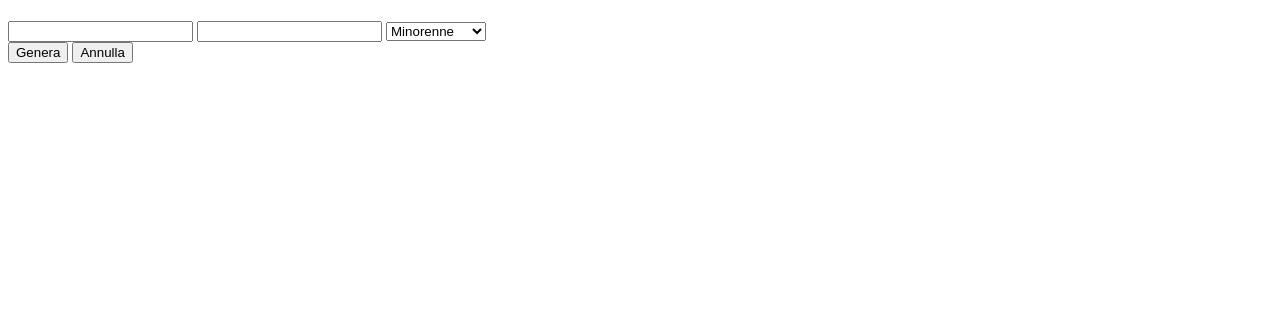
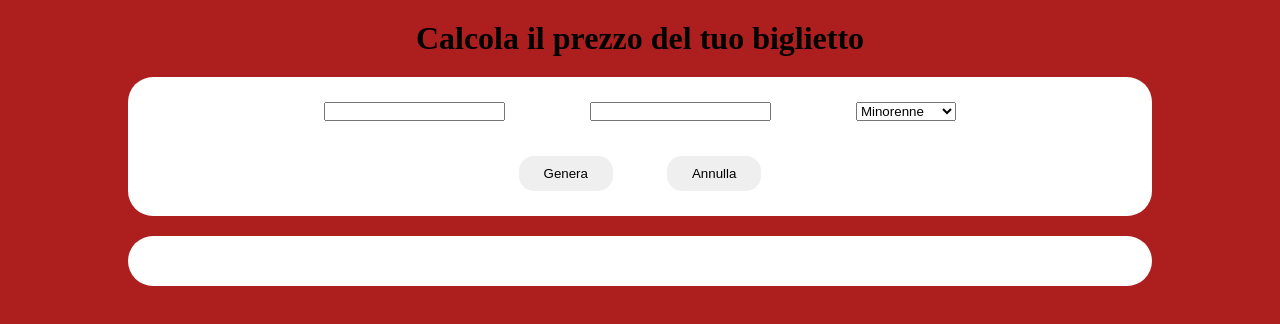
Before and after one commit to giuseppecasaburi/js-biglietto-treno-form, a plain HTML site: page index.html in a window 1280 px wide. Drawn offline with Linux system fonts and the light colour scheme.

Commit message:
feat: dettagli prima section

```diff
--- /dev/null
+++ b/css/style.css
@@ -0,0 +1,47 @@
+/* RESET */
+* {
+    margin: 0;
+    padding: 0;
+    box-sizing: border-box;
+}
+
+/* COMMON */
+body {
+    background-color: #ad1f1f;
+}
+
+.container {
+    width: 80%;
+    max-width: 1100px;
+    margin: 0 auto;
+}
+
+/* LAYOUT */
+.title {
+    text-align: center;
+    margin: 20px 0;
+}
+
+.user-bar {
+    background-color: white;
+    padding: 25px 0;
+    text-align: center;
+    border-radius: 25px;
+}
+
+#form {
+    max-width: 70%;
+    margin: 0 auto;
+}
+
+.input {
+    display: flex;
+    justify-content: space-around;
+}
+
+button {
+    margin: 35px 25px 0px;
+    padding: 10px 25px;
+    border-radius: 15px;
+    border: none;
+}
--- a/index.html
+++ b/index.html
@@ -4,13 +4,14 @@
 <head>
     <meta charset="UTF-8">
     <meta name="viewport" content="width=device-width, initial-scale=1.0">
+    <link rel="stylesheet" href="./css/style.css">
     <title>Biglietto treno form</title>
 </head>
 
 <body>
     <div class="container">
         <header>
-            <h1 class="title"></h1>
+            <h1 class="title">Calcola il prezzo del tuo biglietto</h1>
         </header>
         <main>
             <section class="form">
```
Also changed, not shown: js/script.js (+0 -38 lines).
